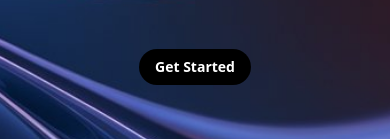
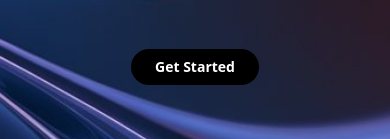
Before and after one commit to AbhayGhorela/form-sathi, a React (Vite) app: page / in a window 390 px wide. Shown: the part 434-573 px from the top of the page. Built offline with nearby package versions, Linux system fonts and the light colour scheme.

Commit message:
fixed another issue

```diff
--- a/src/pages/Home.jsx
+++ b/src/pages/Home.jsx
@@ -19,7 +19,7 @@ function Home() {
             effort!
           </p>
 
-          <button className="bg-black text-white px-4 md:px-12 lg:px-16 xl:px-24 py-2 md:py-4 lg:py-6 xl:py-7 rounded-full font-semibold text-sm md:text-base lg:text-lg xl:text-xl">Get Started</button>
+          <button className="bg-black text-white px-6 md:px-12 lg:px-16 xl:px-24 py-2 md:py-4 lg:py-6 xl:py-7 rounded-full font-semibold text-sm md:text-base lg:text-lg xl:text-xl">Get Started</button>
         </div>
       </main>
     </div>
```
